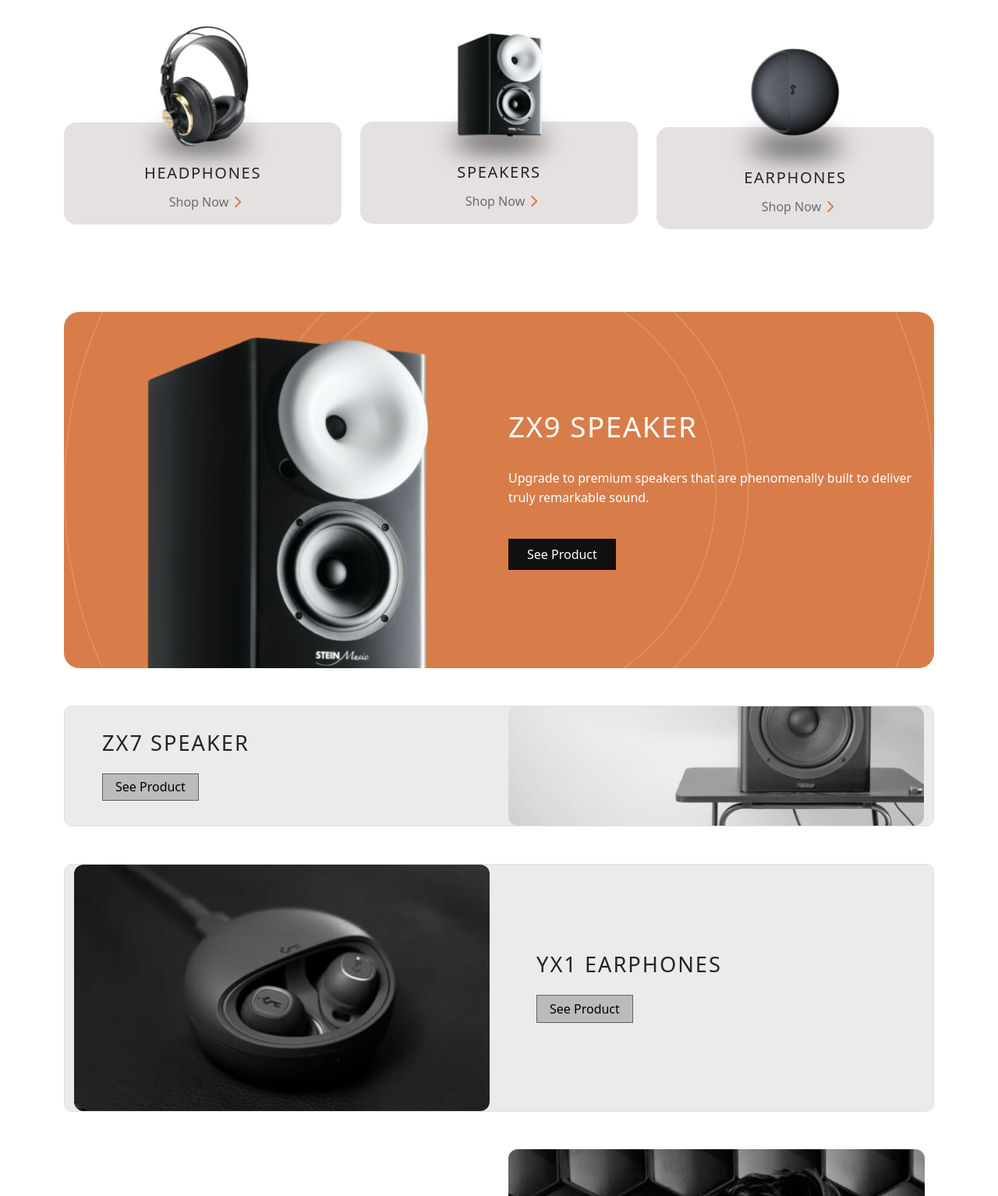
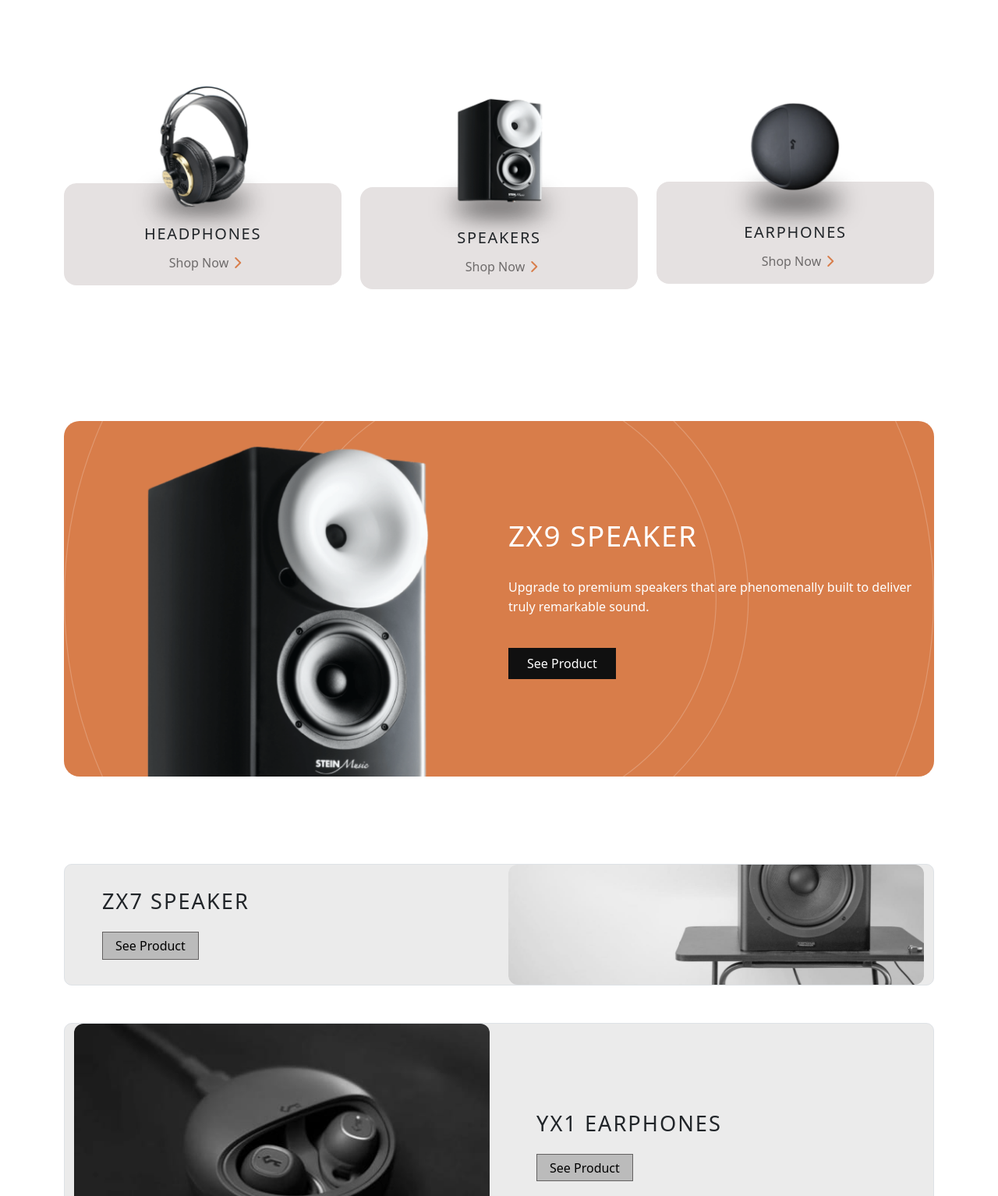
Before and after one commit to akanksha0704-create/Audiophile, a plain HTML site: page index.html in a window 1280 px wide. Shown: the part 780-2314 px from the top of the page at 78% size. Drawn offline with nearby package versions, Linux system fonts and the light colour scheme; files whose address does not match are found by name.

Commit message:
Audiophile final updation

```diff
--- a/index.html
+++ b/index.html
@@ -77,7 +77,7 @@
   </div>
 
   <!-- BUY SECTION  -->
-  <div class="buy-section container mt-5">
+  <div class="buy-section container">
     <div class="row align-items-center justify-content-center">
       <div class="col-md-4 text-center pb-3">
         <div class="image">
@@ -89,7 +89,7 @@
               class="fa-solid fa-chevron-right"></i></a>
         </div>
       </div>
-      <div class="col-md-4 text-center mt-1 pb-3">
+      <div class="col-md-4 text-center mt-3 pb-3">
         <div class="image">
           <img src="../assets/shared/desktop/image-speakers.png" class="img-top">
         </div>
@@ -99,7 +99,7 @@
               class="fa-solid fa-chevron-right"></i></a>
         </div>
       </div>
-      <div class="col-md-4 text-center mt-3">
+      <div class="col-md-4 text-center mt-5 mb-5">
         <div class="image">
           <img src="../assets/shared/desktop/image-earphones.png" class="img-top">
         </div>
@@ -113,7 +113,7 @@
   </div>
 
   <!-- orange container  -->
-  <div class="container align-items-center mb-5">
+  <div class="speaker container align-items-center">
     <div class="row orange mx-1 mx-md-0">
       <div class="col-md-6 align-self-center text-center">
         <img src="../assets/home/desktop/image-speaker-zx9.png" alt="" class="image-container2 py-3 pt-md-3 py-md-0">
@@ -127,7 +127,7 @@
   </div>
 
   <!-- z-7 speaker  -->
-  <div class="container mb-5">
+  <div class="z-7-speaker container mt-5 mb-5">
     <div class="section border row mx-auto">
       <div class="section-body col-md-6 align-self-center text-center text-md-start order-2 order-md-1">
         <h4>ZX7 SPEAKER</h4>
@@ -139,7 +139,7 @@
     </div>
   </div>
   <!-- yxi earphones  -->
-  <div class="container mb-5">
+  <div class="y-x-earphone container mb-5 mt-5">
     <div class="section border row mx-auto">
       <div class="col-md-6 text-center text-md-start">
         <img src="../assets/home/desktop/image-earphones-yx1.jpg" alt="" class="section-image-container">
@@ -153,7 +153,7 @@
   </div>
   </div>
   <!-- bringing you  -->
-  <div class="container mb-5 text-center text-md-start">
+  <div class="bottom-body container text-center text-md-start">
     <div class="row mx-auto">
       <div
         class="section-body-2 col-lg-6 align-self-center text-center text-md-start px-4 px-md-5 py-5 order-2 order-lg-1">
@@ -170,7 +170,7 @@
   </div>
 
   <!-- footer  -->
-  <div class="container-fluid bg-dark align-items-center text-md-center">
+  <div class=" mt-5 container-fluid bg-dark align-items-center text-md-center">
     <div class="container">
       <div class="row pt-5">
         <div class="col-md-6 text-white text-center text-md-start px-5">
--- a/style.css
+++ b/style.css
@@ -121,7 +121,8 @@ margin-bottom: -2rem;
 }
 .buy-section{
  width: 100vw;
- margin-bottom: 5rem;
+ margin-bottom: 6rem;
+ margin-top: 6rem;
 }
 .btn3{
  border: transparent;
@@ -189,9 +190,18 @@ margin-bottom: -5rem;
  color: rgb(216, 125, 74 );
 }
 
+.bottom-body{
+   margin-top: 7rem;
+   margin-bottom: 5rem;
+}
+.speaker{
+   margin-top: 7rem;
+   margin-bottom: 7rem;
+}
 
+/*
 @media only screen and (min-width:319px) and (max-width:700px) {
  .xx99{
  background-position:75%;
 }
-}
+} */
```
